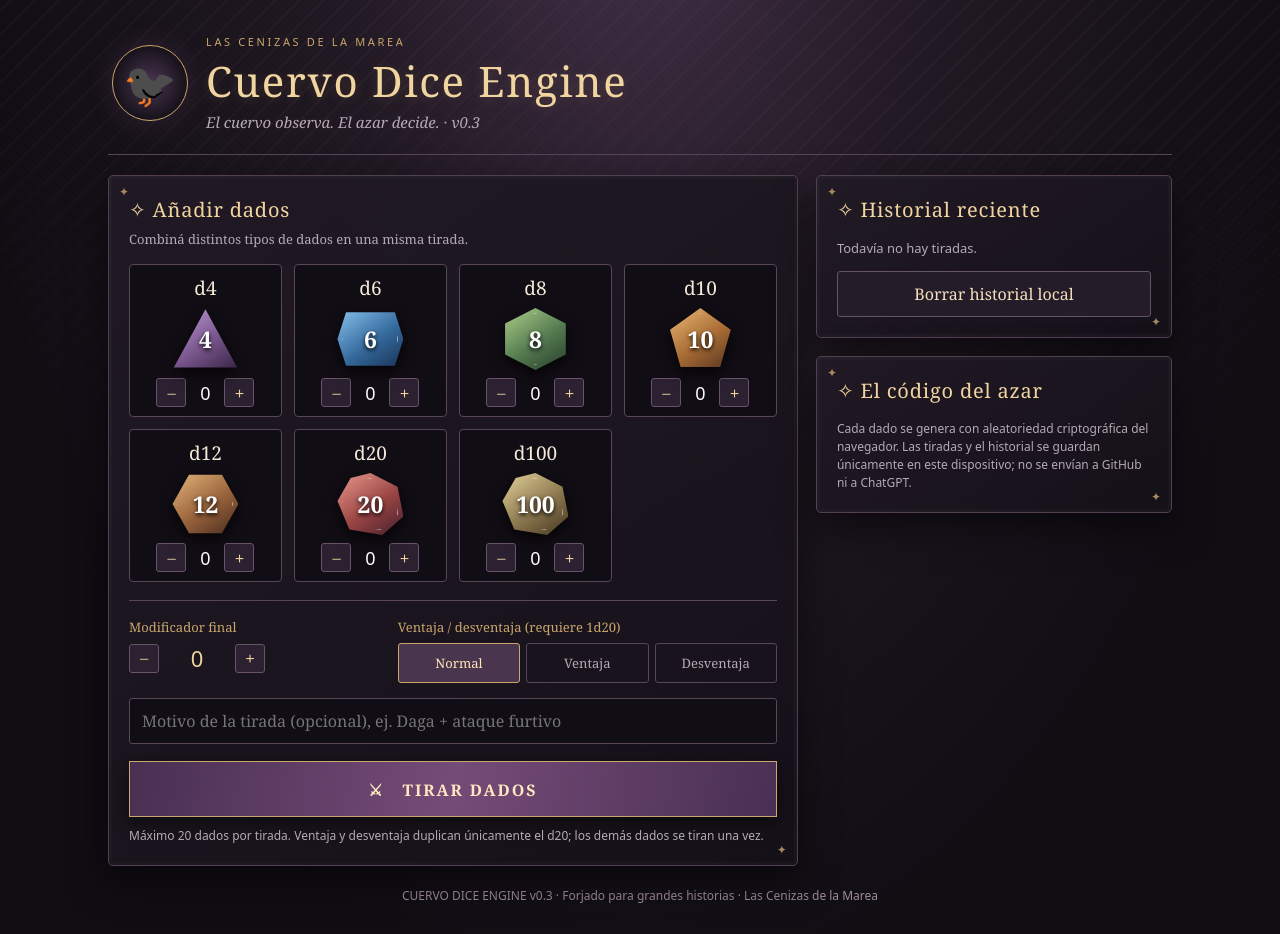
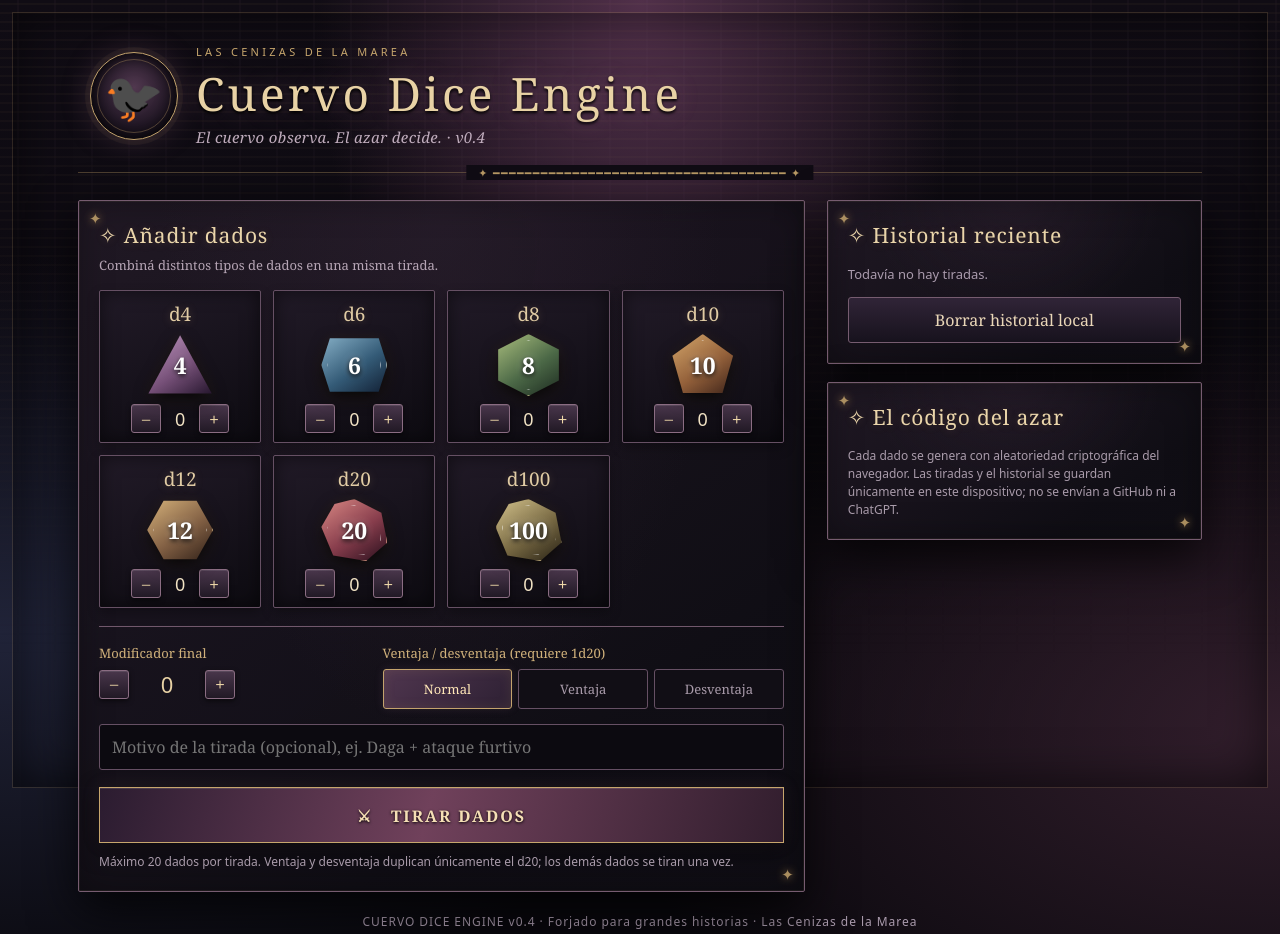
Before and after one commit to Leandropappa/Cuervo-dice, a plain HTML site: page index.html in a window 1280 px wide. Shown: the top 934 px of the page. Drawn offline with Linux system fonts and the light colour scheme.

Commit message:
Enhance Cuervo Dice dark fantasy interface (v0.4)

```diff
--- a/index.html
+++ b/index.html
@@ -5,7 +5,7 @@
 <meta name="viewport" content="width=device-width, initial-scale=1">
 <meta name="theme-color" content="#100d13">
 <meta name="description" content="Cuervo Dice Engine: lanzador de dados para Las Cenizas de la Marea.">
-<title>Cuervo Dice Engine v0.3</title>
+<title>Cuervo Dice Engine v0.4</title>
 <style>
 :root{color-scheme:dark;--bg:#100d13;--panel:#19151d;--panel2:#211a25;--line:#514052;--gold:#c9a66c;--gold2:#f0d5a0;--muted:#b6a9b5;--purple:#9270a8;--red:#9b4c42;--green:#a7c68d}
 *{box-sizing:border-box}
@@ -76,11 +76,126 @@ label.field-label{display:block;color:var(--gold);font-size:13px;margin-bottom:7
 .foot{text-align:center;color:#9e8c9d;font:12px system-ui;line-height:1.6;margin:20px auto 0;max-width:700px}
 @media(max-width:760px){.layout{grid-template-columns:1fr}.dice-grid{grid-template-columns:repeat(4,minmax(0,1fr))}.panel{padding:17px}}
 @media(max-width:420px){.shell{padding:14px 10px 30px}.raven{width:58px;height:58px;font-size:33px}.dice-grid{grid-template-columns:repeat(3,minmax(0,1fr));gap:8px}.die-shape{width:56px;height:54px}.controls{grid-template-columns:1fr}.modes span{font-size:12px}.panel{padding:15px}.total{font-size:54px}}
+
+/* v0.4 — atmósfera de fantasía oscura */
+:root{
+ --bg:#09080d;--panel:#17131b;--panel2:#211925;--line:#594454;
+ --gold:#b99a65;--gold2:#e8d2a5;--muted:#a99baa;--purple:#76517f;
+}
+body{
+ background:
+  radial-gradient(ellipse at 50% 0%,#51304a 0,transparent 36%),
+  radial-gradient(ellipse at 0% 65%,#202338 0,transparent 42%),
+  radial-gradient(ellipse at 100% 75%,#321e2c 0,transparent 38%),
+  linear-gradient(180deg,#100c14 0%,#09080d 78%);
+}
+body:before{
+ opacity:.10;
+ background-image:
+  repeating-linear-gradient(0deg,transparent 0 3px,#b99a65 4px,transparent 5px 9px),
+  repeating-linear-gradient(90deg,transparent 0 17px,#8b6b87 18px,transparent 19px 37px);
+ mask-image:linear-gradient(to bottom,#000,transparent 88%);
+}
+body:after{
+ content:"";position:fixed;inset:12px;pointer-events:none;z-index:0;
+ border:1px solid #b99a6530;box-shadow:inset 0 0 50px #0009;
+}
+.shell{max-width:1160px;padding-top:30px;z-index:1}
+header{
+ position:relative;padding:14px 12px 25px;border-bottom:1px solid #a98a5b66;
+}
+header:after{
+ content:"✦  ━━━━━━━━━━━━━━━━━━━━━━━━━━━━━━━━━━━━━  ✦";
+ position:absolute;bottom:-8px;left:50%;transform:translateX(-50%);
+ white-space:nowrap;color:#b99a65;font-size:11px;letter-spacing:.12em;
+ background:#100c14;padding:0 12px;
+}
+.raven{
+ width:88px;height:88px;border:1px solid #c4a46d;
+ border-radius:50%;background:
+ radial-gradient(circle at 50% 40%,#51384f 0,#211725 58%,#0d0b11 100%);
+ box-shadow:0 0 0 5px #b99a6512,0 0 30px #9c628a45,inset 0 0 18px #000;
+ font-size:48px;position:relative;
+}
+.raven:after{content:"";position:absolute;inset:6px;border:1px solid #c9a66c55;border-radius:50%}
+.kicker{color:#c6a66d;letter-spacing:.3em}
+h1{font-size:clamp(29px,5.4vw,46px);letter-spacing:.07em;text-shadow:0 2px 3px #000,0 0 24px #b47a9b55}
+.subtitle{color:#c0adbd;letter-spacing:.025em}
+.layout{gap:22px;margin-top:27px}
+.panel{
+ background:
+  radial-gradient(ellipse at 50% 0%,#39283b55,transparent 55%),
+  linear-gradient(145deg,#211925f7,#100e15fa 75%);
+ border:1px solid #765c70;border-radius:2px;
+ box-shadow:0 18px 48px #000b,inset 0 0 0 1px #d2b27b12,inset 0 0 35px #0005;
+}
+.panel:before,.panel:after{font-size:15px;color:#d0ae72;text-shadow:0 0 9px #c49a5a}
+h2{font-size:21px;color:#ead5aa;text-shadow:0 1px 10px #c29a5b33}
+.section-note{color:#b6a5b5}
+.die-pick{
+ background:linear-gradient(160deg,#211a27,#0d0b11);
+ border:1px solid #665064;border-radius:2px;
+ box-shadow:inset 0 0 18px #0008,0 5px 12px #0004;
+ transition:border-color .18s,transform .18s,box-shadow .18s;
+}
+.die-pick:hover{border-color:#c5a36d;transform:translateY(-2px);box-shadow:0 7px 18px #0008,0 0 13px #a77b9b25}
+.die-name{color:#e0cba4;text-shadow:0 1px 8px #c5a36d44}
+.die-shape,.result-shape{filter:drop-shadow(0 5px 8px #000d) drop-shadow(0 0 5px #b28a5a22)}
+.shape{border:1px solid #e7c99455;text-shadow:0 2px 5px #000,0 0 8px #fff5}
+.d4{--die-color:#765078;--die-hi:#c49bc4;--die-low:#24152c}
+.d6{--die-color:#345b77;--die-hi:#88b1c8;--die-low:#101d31}
+.d8{--die-color:#4c6947;--die-hi:#a9bd7d;--die-low:#1c2a20}
+.d10{--die-color:#93603a;--die-hi:#d5a76b;--die-low:#392018}
+.d12{--die-color:#826044;--die-hi:#d5b17a;--die-low:#302018}
+.d20{--die-color:#873d4c;--die-hi:#d88783;--die-low:#2b101e}
+.d100{--die-color:#786943;--die-hi:#d2c18b;--die-low:#292316}
+.counter button,.mod-controls button{
+ background:linear-gradient(180deg,#49364b,#211925);border-color:#8b6d83;color:#f0d9a9;
+ box-shadow:inset 0 1px #ffffff19,0 2px 5px #0008;
+}
+.counter button:hover,.mod-controls button:hover{border-color:#d2b477;background:#5b4059}
+.counter output{color:#f2e3c5}
+.controls{border-top:1px solid #71586c}
+label.field-label{color:#d0b17b}
+.mode span{background:#110e15;border-color:#665064}
+.mode input:checked+span{
+ background:linear-gradient(135deg,#50364f,#2d2033);
+ border-color:#c4a36d;color:#ffe7b8;box-shadow:inset 0 0 12px #c49b5a22,0 0 10px #a8759b22;
+}
+.note-input{background:#0c0a10;border-color:#665064;color:#f4e8d4}
+.note-input:focus{outline:1px solid #c4a36d;box-shadow:0 0 12px #a8799b33}
+.primary{
+ background:linear-gradient(105deg,#2b1c30,#70415b 48%,#321e2e);
+ border:1px solid #c7a66d;color:#f5dfb5;
+ box-shadow:inset 0 1px #ffffff20,0 7px 22px #0009,0 0 18px #a06b8a25;
+ text-shadow:0 1px 3px #000;transition:filter .2s,box-shadow .2s;
+}
+.primary:hover{filter:brightness(1.18);box-shadow:inset 0 1px #ffffff30,0 8px 25px #000b,0 0 22px #b27b9b44}
+.small-note{color:#a99baa}
+.result-head,.total-label{color:#d2b477}
+.result-dice{padding:10px 0}
+.total{color:#f0d9a7;text-shadow:0 0 12px #c69b5b88,0 0 34px #9b628455}
+.total-wrap{border-top:1px solid #765c70}
+.secondary,.danger{
+ background:linear-gradient(180deg,#302437,#17121d);border-color:#765c70;color:#ead7b8;
+}
+.secondary:hover,.danger:hover{border-color:#c4a36d;background:#49344a}
+.entry{border-bottom-color:#4e3c50}
+.entry-title{color:#e7d5bb}
+.entry strong{color:#edcf91;text-shadow:0 0 10px #bd945744}
+.empty,.foot{color:#aa9bad}
+.foot{letter-spacing:.08em}
+@media(max-width:420px){
+ body:after{inset:5px}
+ header{padding-left:4px;padding-right:4px}
+ .raven{width:64px;height:64px;font-size:36px}
+}
+
 </style>
 </head>
 <body>
 <div class="shell">
-<header><div class="raven" aria-hidden="true">🐦‍⬛</div><div><div class="kicker">Las Cenizas de la Marea</div><h1>Cuervo Dice Engine</h1><div class="subtitle">El cuervo observa. El azar decide. · v0.3</div></div></header>
+<header><div class="raven" aria-hidden="true">🐦‍⬛</div><div><div class="kicker">Las Cenizas de la Marea</div><h1>Cuervo Dice Engine</h1><div class="subtitle">El cuervo observa. El azar decide. · v0.4</div></div></header>
 <div class="layout">
 <div>
 <section class="panel">
@@ -109,7 +224,7 @@ label.field-label{display:block;color:var(--gold);font-size:13px;margin-bottom:7
 <section class="panel" style="margin-top:18px"><h2>✧ El código del azar</h2><div class="small-note">Cada dado se genera con aleatoriedad criptográfica del navegador. Las tiradas y el historial se guardan únicamente en este dispositivo; no se envían a GitHub ni a ChatGPT.</div></section>
 </aside>
 </div>
-<p class="foot">CUERVO DICE ENGINE v0.3 · Forjado para grandes historias · Las Cenizas de la Marea</p>
+<p class="foot">CUERVO DICE ENGINE v0.4 · Forjado para grandes historias · Las Cenizas de la Marea</p>
 </div>
 <script>
 (function(){
```
